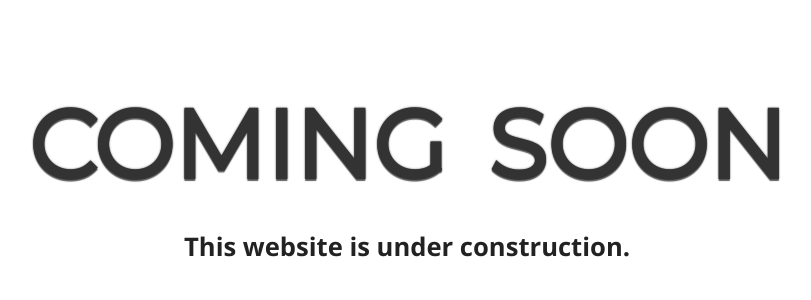
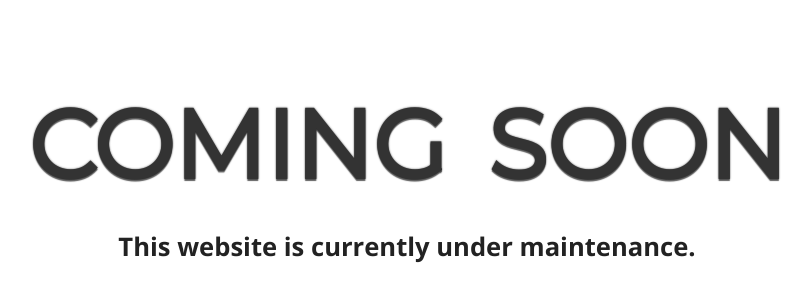
Before and after one commit to mizutani-yasujiro/mizutani-yasujiro.github.io, a plain HTML site: page index.html in a window 1280 px wide. Shown: the part 212-512 px from the top of the page, without its empty margins (241-1052 px from the left). Drawn offline with nearby package versions, Linux system fonts and the light colour scheme.

Commit message:
change heading of content

```diff
--- a/index.html
+++ b/index.html
@@ -82,7 +82,7 @@
                 <div class="item">
                     <!-- Place your content here to have it be centered vertically and horizontally  -->
                     <h1>COMING SOON</h1>
-                    <p>This website is under construction.</p>
+                    <p>This website is currently under maintenance.</p>
                 </div>
             </div>
         </div>
```
